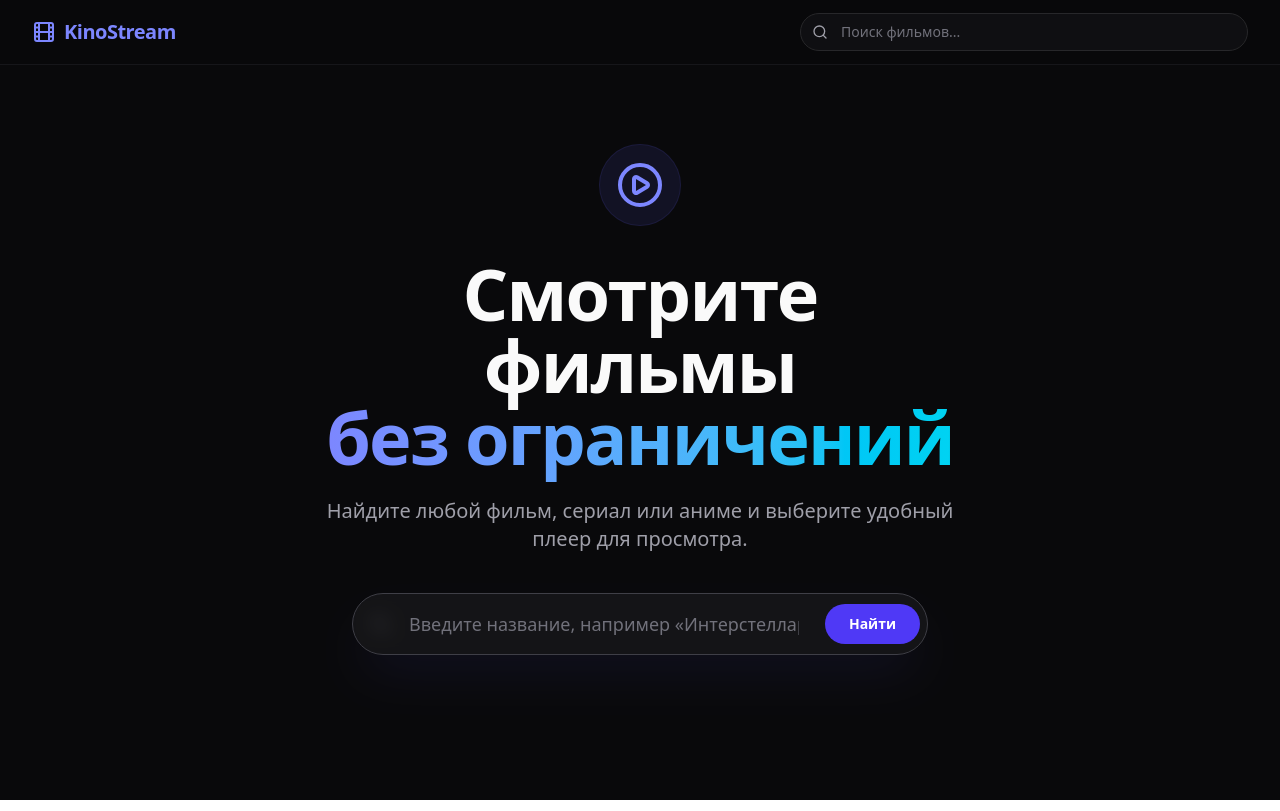
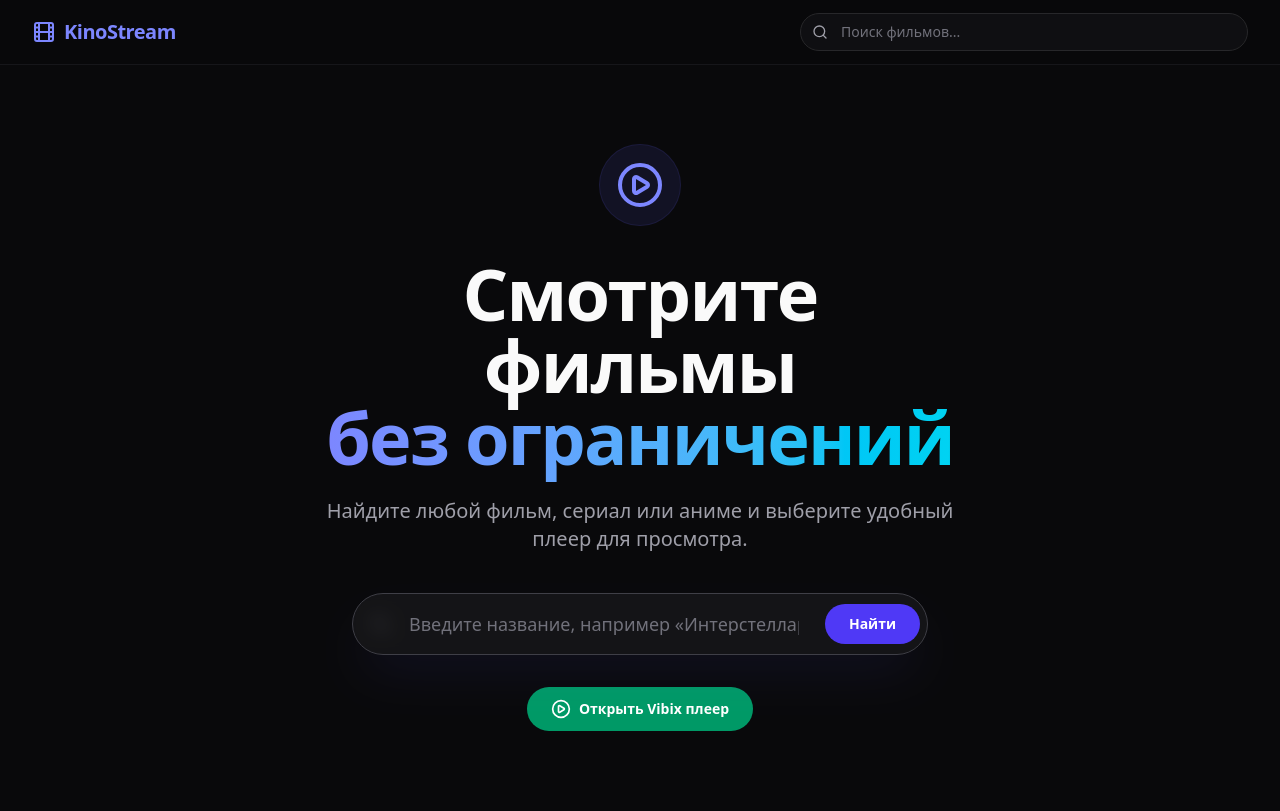
Before and after one commit to Ap6y3ukLeo/kinostream, a React (Vite) app: page / in a window 1280 px wide. Built offline with nearby package versions, Linux system fonts and the light colour scheme.

Commit message:
Add Vibix button to home page

```diff
--- a/src/pages/Home.tsx
+++ b/src/pages/Home.tsx
@@ -102,6 +102,19 @@ export function Home() {
               </button>
             </div>
           </form>
+
+          {/* Vibix Button */}
+          <div className="mt-8">
+            <a
+              href="https://vibix.org"
+              target="_blank"
+              rel="noopener noreferrer"
+              className="inline-flex items-center gap-2 rounded-full bg-emerald-600 px-6 py-3 text-sm font-semibold text-white transition-colors hover:bg-emerald-500 focus:outline-none focus:ring-2 focus:ring-emerald-500 focus:ring-offset-2 focus:ring-offset-zinc-900"
+            >
+              <PlayCircle className="h-5 w-5" />
+              Открыть Vibix плеер
+            </a>
+          </div>
         </motion.div>
       </div>
     </div>
```
Also changed, not shown: 4 other files (tests, documents, lock files or other folders).
